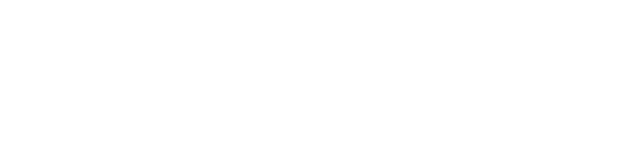
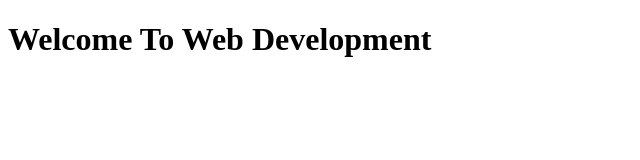
Before and after one commit to AdarshSanskar/Web-Development, a plain HTML site: page index.html in a window 1280 px wide. Shown: the whole page, without its empty margins (0-640 px from the left). Drawn offline with Linux system fonts and the light colour scheme.

Commit message:
Update index.html

```diff
--- a/index.html
+++ b/index.html
@@ -3,9 +3,9 @@
 <head>
     <meta charset="UTF-8">
     <meta name="viewport" content="width=device-width, initial-scale=1.0">
-    <title>Document</title>
+    <title>New Page</title>
 </head>
 <body>
-        <h1></h1>
+        <h1>Welcome To Web Development</h1>
 </body>
 </html>
```
